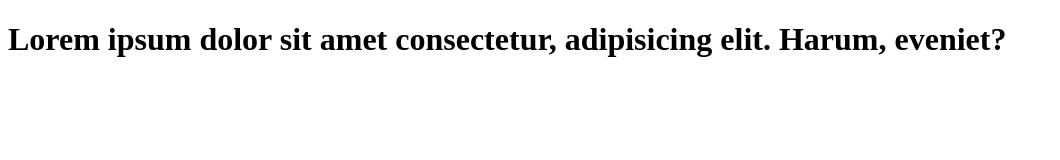
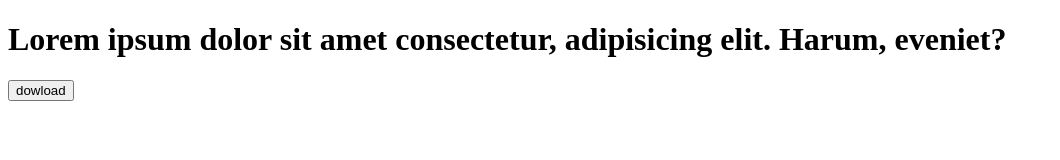
Before and after one commit to DaniilZelianovskiy/test, a plain HTML site: page index.html in a window 1280 px wide. Shown: the whole page, without its empty margins (0-1060 px from the left). Drawn offline with Linux system fonts and the light colour scheme.

Commit message:
add download button

```diff
--- a/index.html
+++ b/index.html
@@ -7,5 +7,6 @@
 </head>
 <body>
     <h1 class="title">Lorem ipsum dolor sit amet consectetur, adipisicing elit. Harum, eveniet?</h1>
+    <button class="button">dowload</button>
 </body>
 </html>
```
